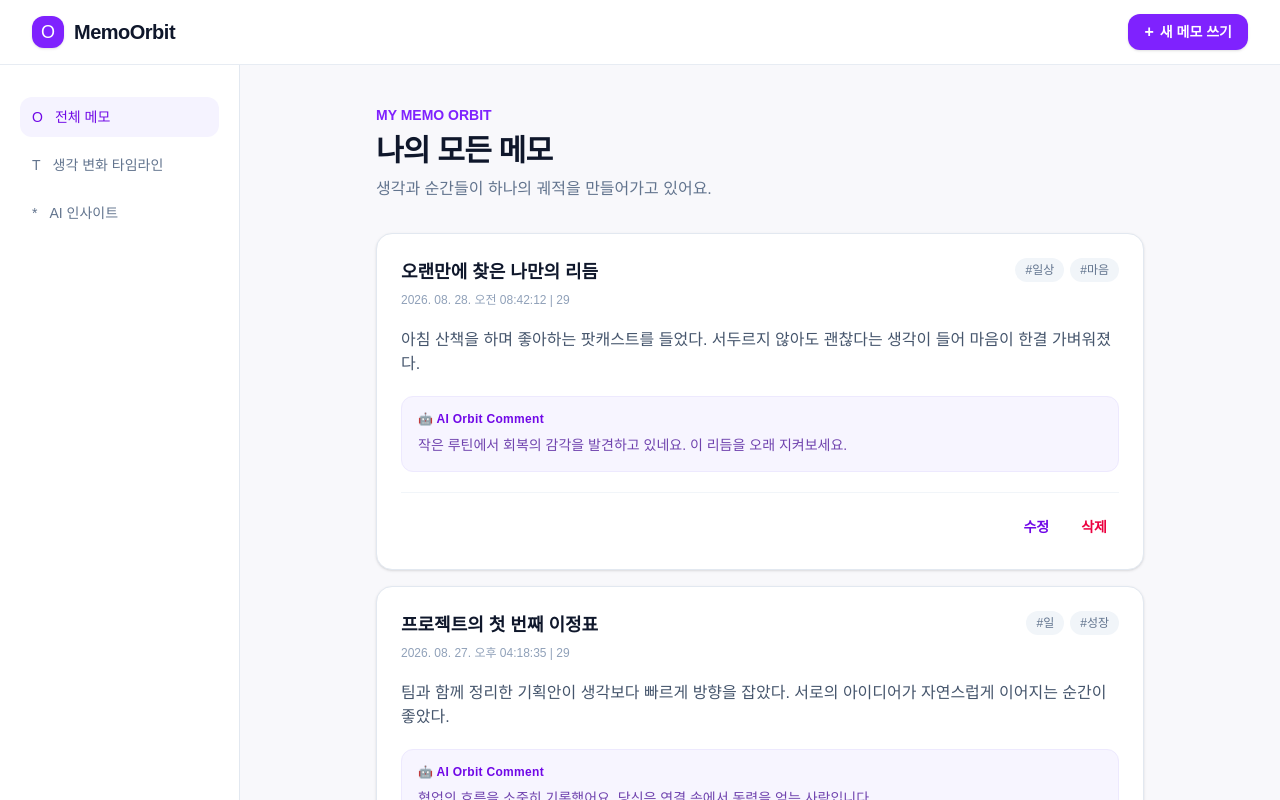
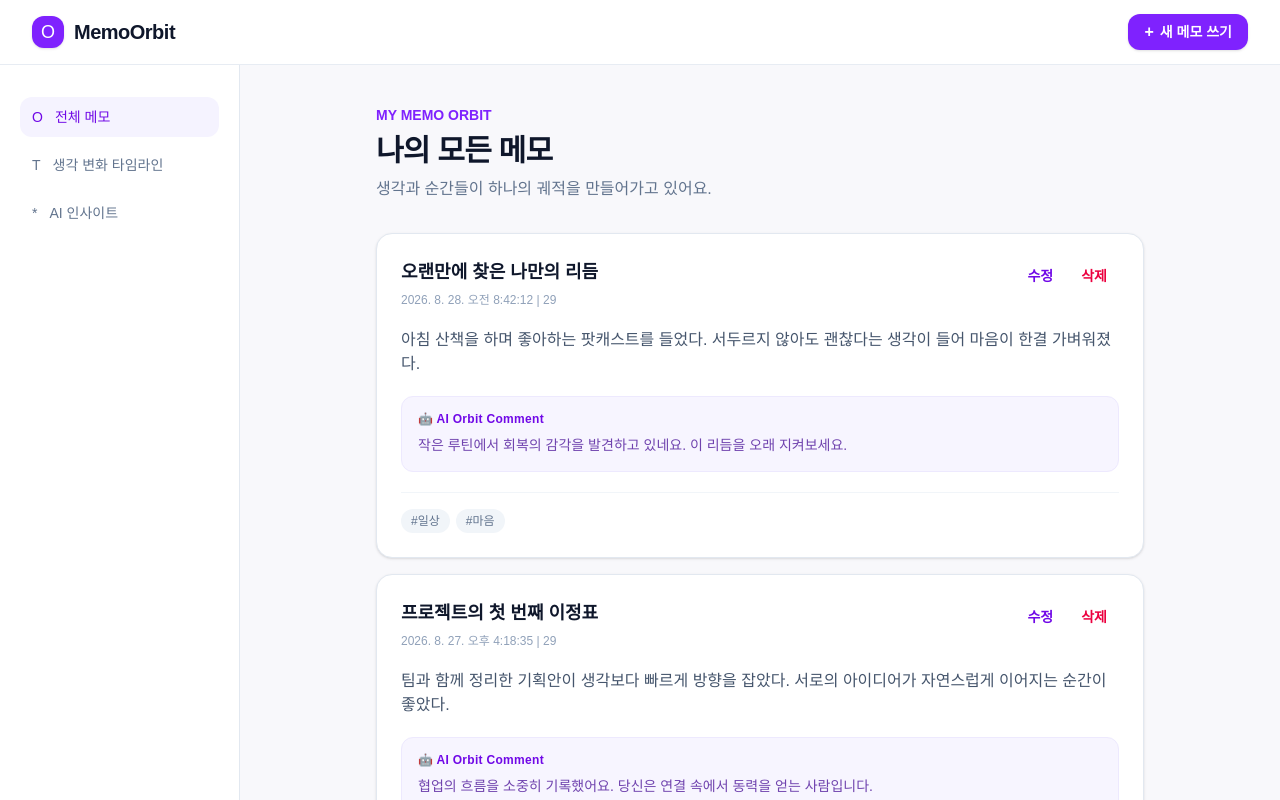
Before and after one commit to jujubeball/260828-memoorbit, a Next.js app: page / in a window 1280 px wide. Shown: the top 800 px of the page. Built offline with nearby package versions, Linux system fonts and the light colour scheme.

Commit message:
fix: 언어 감지 태그 추천 적용 및 메모 카드 레이아웃 재배치

```diff
--- a/app/page.tsx
+++ b/app/page.tsx
@@ -7,9 +7,9 @@ import { MemoModal, type MemoDraft } from "@/src/components/MemoModal";
 import type { Memo } from "@/types/memo";
 
 const initialMemos: Memo[] = [
-  { id: "memo-1", title: "오랜만에 찾은 나만의 리듬", content: "아침 산책을 하며 좋아하는 팟캐스트를 들었다. 서두르지 않아도 괜찮다는 생각이 들어 마음이 한결 가벼워졌다.", createdAt: "2026. 08. 28. 오전 08:42:12", ageAtCreation: 29, tags: ["일상", "마음"], aiComment: "작은 루틴에서 회복의 감각을 발견하고 있네요. 이 리듬을 오래 지켜보세요." },
-  { id: "memo-2", title: "프로젝트의 첫 번째 이정표", content: "팀과 함께 정리한 기획안이 생각보다 빠르게 방향을 잡았다. 서로의 아이디어가 자연스럽게 이어지는 순간이 좋았다.", createdAt: "2026. 08. 27. 오후 04:18:35", ageAtCreation: 29, tags: ["일", "성장"], aiComment: "협업의 흐름을 소중히 기록했어요. 당신은 연결 속에서 동력을 얻는 사람입니다." },
-  { id: "memo-3", title: "비 오는 날의 책갈피", content: "창가에 앉아 책을 읽었다. 빗소리 사이로 문장들이 더 천천히, 깊게 마음에 들어오는 오후였다.", createdAt: "2026. 08. 25. 오후 02:06:48", tags: ["독서", "기록"], aiComment: "고요한 순간을 섬세하게 포착했네요. 이런 기억들이 당신만의 궤적을 만듭니다." },
+  { id: "memo-1", title: "오랜만에 찾은 나만의 리듬", content: "아침 산책을 하며 좋아하는 팟캐스트를 들었다. 서두르지 않아도 괜찮다는 생각이 들어 마음이 한결 가벼워졌다.", createdAt: "2026. 8. 28. 오전 8:42:12", ageAtCreation: 29, tags: ["일상", "마음"], aiComment: "작은 루틴에서 회복의 감각을 발견하고 있네요. 이 리듬을 오래 지켜보세요." },
+  { id: "memo-2", title: "프로젝트의 첫 번째 이정표", content: "팀과 함께 정리한 기획안이 생각보다 빠르게 방향을 잡았다. 서로의 아이디어가 자연스럽게 이어지는 순간이 좋았다.", createdAt: "2026. 8. 27. 오후 4:18:35", ageAtCreation: 29, tags: ["일", "성장"], aiComment: "협업의 흐름을 소중히 기록했어요. 당신은 연결 속에서 동력을 얻는 사람입니다." },
+  { id: "memo-3", title: "비 오는 날의 책갈피", content: "창가에 앉아 책을 읽었다. 빗소리 사이로 문장들이 더 천천히, 깊게 마음에 들어오는 오후였다.", createdAt: "2026. 8. 25. 오후 2:06:48", tags: ["독서", "기록"], aiComment: "고요한 순간을 섬세하게 포착했네요. 이런 기억들이 당신만의 궤적을 만듭니다." },
 ];
 
 interface NavigationItem {
@@ -39,7 +39,7 @@ const formatMemoDateTime = (date: Date): string => {
   const period = hour < 12 ? "오전" : "오후";
   const displayHour = hour % 12 || 12;
 
-  return `${date.getFullYear()}. ${padNumber(date.getMonth() + 1)}. ${padNumber(date.getDate())}. ${period} ${padNumber(displayHour)}:${padNumber(date.getMinutes())}:${padNumber(date.getSeconds())}`;
+  return `${date.getFullYear()}. ${date.getMonth() + 1}. ${date.getDate()}. ${period} ${displayHour}:${padNumber(date.getMinutes())}:${padNumber(date.getSeconds())}`;
 };
 
 export default function Home(): React.JSX.Element {
--- a/src/components/MemoCard.tsx
+++ b/src/components/MemoCard.tsx
@@ -10,7 +10,6 @@ interface MemoCardProps {
 export function MemoCard({ memo, onEdit, onDelete }: MemoCardProps): React.JSX.Element {
   const displayTime = memo.isEdited && memo.updatedAt ? memo.updatedAt : memo.createdAt;
 
-  // 삭제는 되돌리기 어려운 행동이라, 버튼을 한 번 더 눌러 확인받는 안전문을 만들어요.
   const handleDeleteClick = (): void => {
     if (window.confirm("정말로 이 메모를 삭제하시겠습니까?")) {
       onDelete(memo.id);
@@ -19,24 +18,20 @@ export function MemoCard({ memo, onEdit, onDelete }: MemoCardProps): React.JSX.E
 
   return (
     <article className="rounded-2xl border border-slate-200 bg-white p-5 shadow-sm transition-shadow hover:shadow-md sm:p-6">
-      <div className="flex flex-wrap items-start justify-between gap-3">
-        <div>
-          <h2 className="text-lg font-bold text-slate-900">{memo.title}</h2>
+      <header className="flex flex-wrap items-start justify-between gap-3">
+        <div className="min-w-0">
+          <h2 className="break-words text-lg font-bold text-slate-900">{memo.title}</h2>
           <p className="mt-1.5 text-xs text-slate-400">
             {displayTime}
             {memo.isEdited ? <span className="ml-1">{"(\uC218\uC815\uB428)"}</span> : null}
             {memo.ageAtCreation ? ` | ${memo.ageAtCreation}` : ""}
           </p>
         </div>
-        <div className="flex max-w-full flex-wrap justify-end gap-1.5">
-          {/* 긴 태그도 다음 줄로 자연스럽게 내려가도록, 이름표 바구니에 flex-wrap을 사용해요. */}
-          {memo.tags.map((tag: string) => (
-            <span key={tag} className="max-w-full break-all rounded-full bg-slate-100 px-2.5 py-1 text-xs font-medium text-slate-500">
-              #{tag}
-            </span>
-          ))}
+        <div className="flex shrink-0 items-center gap-1">
+          <button type="button" onClick={() => onEdit(memo)} className="rounded-lg px-3 py-2 text-sm font-semibold text-violet-700 transition hover:bg-violet-50">{"\uC218\uC815"}</button>
+          <button type="button" onClick={handleDeleteClick} className="rounded-lg px-3 py-2 text-sm font-semibold text-rose-600 transition hover:bg-rose-50">{"\uC0AD\uC81C"}</button>
         </div>
-      </div>
+      </header>
 
       <p className="mt-5 text-sm leading-6 text-slate-600 sm:text-base">{memo.content}</p>
 
@@ -47,10 +42,14 @@ export function MemoCard({ memo, onEdit, onDelete }: MemoCardProps): React.JSX.E
         </div>
       ) : null}
 
-      <div className="mt-5 flex justify-end gap-2 border-t border-slate-100 pt-4">
-        <button type="button" onClick={() => onEdit(memo)} className="rounded-lg px-3 py-2 text-sm font-semibold text-violet-700 transition hover:bg-violet-50">{"\uC218\uC815"}</button>
-        <button type="button" onClick={handleDeleteClick} className="rounded-lg px-3 py-2 text-sm font-semibold text-rose-600 transition hover:bg-rose-50">{"\uC0AD\uC81C"}</button>
-      </div>
+      <footer className="mt-5 border-t border-slate-100 pt-4">
+        {/* 태그는 카드 맨 아래 바구니에 넣고, 많아지면 다음 줄로 자연스럽게 내려가게 해요. */}
+        <div className="flex flex-wrap gap-1.5">
+          {memo.tags.map((tag: string) => (
+            <span key={tag} className="max-w-full break-all rounded-full bg-slate-100 px-2.5 py-1 text-xs font-medium text-slate-500">#{tag}</span>
+          ))}
+        </div>
+      </footer>
     </article>
   );
 }
```
Also changed, not shown: src/components/MemoModal.tsx (+24 -19 lines).
